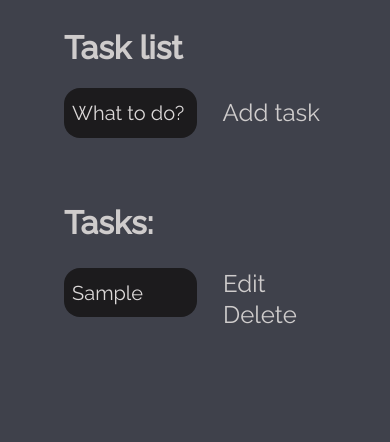
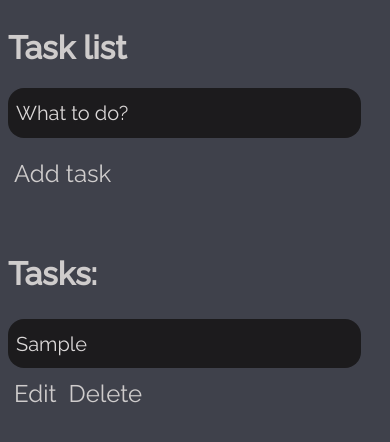
Before and after one commit to Evgeniievg/todo-app, a plain HTML site: page index.html in a window 390 px wide. Both pictures are taken after typing "Sample" into the empty fields and a click on the input "Add task". Drawn offline with Linux system fonts and the light colour scheme.

Commit message:
responsive

```diff
--- a/styles.css
+++ b/styles.css
@@ -95,3 +95,32 @@ button{
   font-size: 24px;
   cursor: pointer;
 }
+
+@media (max-width: 768px) {
+  .wrapper{
+    width: 100%;
+  }
+  .task_form{
+    flex-direction: column;
+  }
+  .task_submit{
+    align-self: flex-start;
+  }
+  .task_input{
+    width: 90%;
+  }
+  .tasks{
+    gap: 0px;
+  }
+  button{
+    margin-bottom: 40px;
+  }
+  .task{
+    flex-direction: column;
+    gap: 10px;
+  }
+  .text{
+    margin-bottom: 0;
+    width: 90%;
+  }
+}
```
